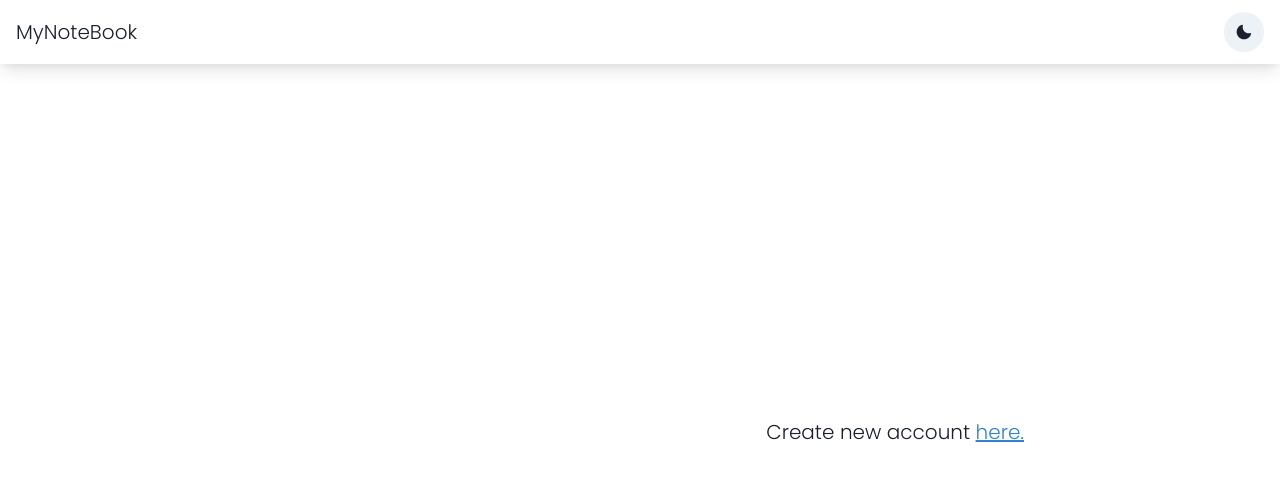
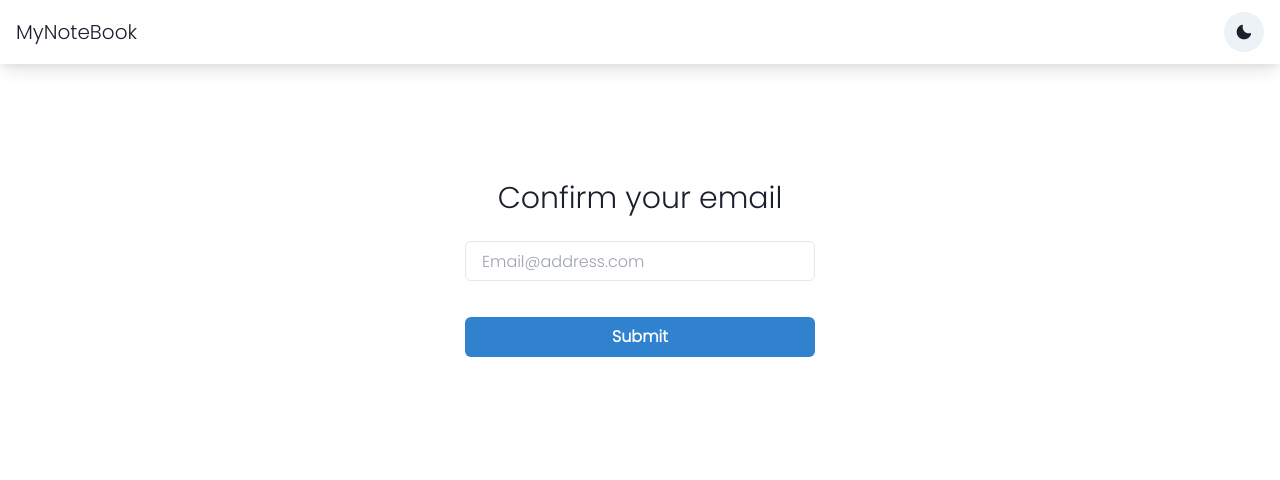
Before and after one commit to aniket-tote/MyNotebook, a React (Vite) app in the folder Client/: page /forgotpassword in a window 1280 px wide. Shown: the top 480 px of the page. Built offline with nearby package versions, Linux system fonts and the light colour scheme; no server answers.

Commit message:
added forgotpassword module

```diff
--- a/Client/src/components/ForgotPassword.jsx
+++ b/Client/src/components/ForgotPassword.jsx
@@ -1,26 +1,218 @@
-import { Flex, Text } from "@chakra-ui/react";
-import React from "react";
-import { Link } from "react-router-dom";
+import { Box, Button, CircularProgress, Flex, FormControl, FormErrorMessage, FormLabel, Input, Text, useToast } from "@chakra-ui/react";
+import { Field, Form, Formik } from "formik";
+import React, { useEffect, useState } from "react";
+import { Link, useNavigate, useSearchParams } from "react-router-dom";
 
 const ForgotPassword = () => {
+  let navigate = useNavigate();
+  const toast = useToast();
+  const [searchParams, setSearchParams] = useSearchParams();
+
+  function validateEmail(value) {
+    let error;
+    if (!value) {
+      error = "Email is required";
+    }
+    return error;
+  }
+  function validatePassword(value) {
+    let error;
+    if (!value) {
+      error = "Password is required";
+    }
+    return error;
+  }
+  function validatecPassword(value) {
+    let error;
+    if (!value) {
+      error = "Password is required";
+    }
+    return error;
+  }
+
+  useEffect(() => {
+    if (
+      localStorage.getItem("token")
+    ) {
+      navigate("/");
+    }
+  }, []);
+
   return (
     <Flex
-      fontSize={"xl"}
-      paddingX={64}
-      justifyContent={"end"}
+      flexDirection={"column"}
       alignItems={"center"}
       height={"calc(100vh - 4rem)"}
+      paddingY={"28"}
     >
-      <Link to="/signup">
-        Create new account{" "}
-        <Text
-          display={"inline"}
-          textColor={"blue.500"}
-          textDecoration={"underline"}
+      <Text fontSize='3xl' marginBottom={5}>
+        {searchParams.get("token")
+          ? "Reset Your Password"
+          : "Confirm your email"}
+      </Text>
+      {searchParams.get("token") ? (
+
+        <Formik
+          initialValues={{ password: "", cpassword: "" }}
+          onSubmit={async (values, actions) => {
+            if (values.password !== values.cpassword) {
+              toast({
+                title: "Password do not match",
+                status: "error",
+                position: "top",
+                duration: 2000,
+                isClosable: true,
+              });
+            } else {
+              const response = await fetch(
+                `${import.meta.env.VITE_REACT_APP_SERVER_BASE_URL}/auth/reset-password`,
+                {
+                  method: "POST",
+                  headers: {
+                    "Content-Type": "application/json",
+                  },
+                  body: JSON.stringify({
+                    userId: searchParams.get("id"),
+                    password: values.password.trim(),
+                    token: searchParams.get("token"),
+                  }),
+                }
+              );
+              const resData = await response.json();
+
+              if (resData.success) {
+                values.password = ""
+                values.cpassword = ""
+                toast({
+                  title: "Password Updated",
+                  status: "success",
+                  position: "top",
+                  duration: 2000,
+                  isClosable: true,
+                });
+                navigate("/login");
+              } else {
+                toast({
+                  title: resData.message.toString(),
+                  status: "error",
+                  position: "top",
+                  duration: 2000,
+                  isClosable: true,
+                });
+              }
+            }
+          }}
         >
-          here.
-        </Text>
-      </Link>
+          {(props) => (
+            <Form>
+              <Field name="password" validate={validatePassword}>
+                {({ field, form }) => (
+                  <FormControl
+                    isInvalid={form.errors.password && form.touched.password}
+                  >
+                    <Input
+                      {...field}
+                      placeholder="Password"
+                      type={"password"}
+                    />
+                    <FormErrorMessage>{form.errors.password}</FormErrorMessage>
+                  </FormControl>
+                )}
+              </Field>
+              <Box width={"100%"} height={5} />
+              <Field name="cpassword" validate={validatecPassword}>
+                {({ field, form }) => (
+                  <FormControl
+                    isInvalid={form.errors.cpassword && form.touched.cpassword}
+                  >
+                    <Input
+                      {...field}
+                      placeholder="Confirm Password"
+                      type={"password"}
+                    />
+                    <FormErrorMessage>{form.errors.cpassword}</FormErrorMessage>
+                  </FormControl>
+                )}
+              </Field>
+              <Box width={"100%"} height={2} />
+              <Button
+                mt={4}
+                width={"100%"}
+                colorScheme="blue"
+                isLoading={props.isSubmitting}
+                type="submit"
+              >
+                Update
+              </Button>
+            </Form>
+          )}
+        </Formik>
+      ) : (
+        <Formik
+          initialValues={{ email: "" }}
+          onSubmit={async (values, actions) => {
+            const response = await fetch(
+              `${import.meta.env.VITE_REACT_APP_SERVER_BASE_URL}/auth/forgot-password`,
+              {
+                method: "POST",
+                headers: {
+                  "Content-Type": "application/json",
+                },
+                body: JSON.stringify({
+                  email: values.email,
+                }),
+              }
+            );
+
+            const resData = await response.json();
+
+            if (resData.success) {
+              values.email = "";
+              toast({
+                title: resData.message,
+                status: "success",
+                position: "top",
+                duration: 2000,
+                isClosable: true,
+              });
+            } else {
+              toast({
+                title: resData.message,
+                status: "error",
+                position: "top",
+                duration: 2000,
+                isClosable: true,
+              });
+            }
+            actions.setSubmitting(false);
+          }}
+        >
+          {(props) => (
+            <Form>
+              <Field name="email" validate={validateEmail}>
+                {({ field, form }) => (
+                  <FormControl
+                    isInvalid={form.errors.email && form.touched.email}
+                  >
+                    <Input {...field} placeholder="Email@address.com" />
+                    <FormErrorMessage>{form.errors.email}</FormErrorMessage>
+                  </FormControl>
+                )}
+              </Field>
+              <Box width={"100%"} height={5} />
+              <Button
+                mt={4}
+                width={"100%"}
+                colorScheme="blue"
+                isLoading={props.isSubmitting}
+                type="submit"
+              >
+                Submit
+              </Button>
+            </Form>
+          )}
+        </Formik>
+      )}
     </Flex>
   );
 };
--- a/Client/src/components/Login.jsx
+++ b/Client/src/components/Login.jsx
@@ -66,7 +66,7 @@ const Login = () => {
             const response = await fetch(
               `${
                 import.meta.env.VITE_REACT_APP_SERVER_BASE_URL
-              }/api/auth/login`,
+              }/auth/login`,
               {
                 method: "POST",
                 headers: {
@@ -81,12 +81,11 @@ const Login = () => {
             const json = await response.json();
             actions.setSubmitting(false);
 
-            console.log(json);
             if (json.success) {
               localStorage.setItem("token", json.authtoken);
               navigate("/");
               toast({
-                title: "Welcome back!",
+                title: json.message.toString(),
                 status: "success",
                 position: "top",
                 duration: 2000,
@@ -94,7 +93,7 @@ const Login = () => {
               });
             } else {
               toast({
-                title: json.error,
+                title: json.message.toString(),
                 status: "error",
                 position: "top",
                 duration: 2000,
--- a/Client/src/components/Signup.jsx
+++ b/Client/src/components/Signup.jsx
@@ -75,7 +75,7 @@ const Signup = () => {
             const response = await fetch(
               `${
                 import.meta.env.VITE_REACT_APP_SERVER_BASE_URL
-              }/api/auth/signup`,
+              }/auth/signup`,
               {
                 method: "POST",
                 headers: {
@@ -90,7 +90,6 @@ const Signup = () => {
             );
             const json = await response.json();
             actions.setSubmitting(false);
-            console.log(json);
             if (json.success) {
               localStorage.setItem("token", json.authtoken);
               navigate("/");
@@ -103,7 +102,7 @@ const Signup = () => {
               });
             } else {
               toast({
-                title: json.error,
+                title: json.message.toString(),
                 status: "error",
                 position: "top",
                 duration: 2000,
@@ -164,7 +163,7 @@ const Signup = () => {
           )}
         </Formik>
         <Link to="/login">
-          Already Signed Up! Log{" "}
+          Already Signed Up! Log in{" "}
           <Text
             display={"inline"}
             textColor={"blue.500"}
--- a/Client/src/context/notes/NoteState.jsx
+++ b/Client/src/context/notes/NoteState.jsx
@@ -7,37 +7,41 @@ const NoteState = (props) => {
   const [notes, setNotes] = useState(notesInitial);
 
   const getAllNote = async () => {
-    const response = await fetch(`${host}/api/notes/fetchallnotes`, {
+    const response = await fetch(`${host}/api/notes/by-user`, {
       method: "GET",
       headers: {
         "Content-Type": "application/json",
-        "auth-token": localStorage.getItem("token"),
+        Authorization: `Bearer ${localStorage.getItem("token")}`,
       },
     });
     const json = await response.json();
-    setNotes(json);
+    if(json.success){
+      setNotes(json.notes);
+    }
   };
 
   const addNote = async (title, description, tag) => {
     tag === "" && (tag = "general");
-    const response = await fetch(`${host}/api/notes/addnote`, {
+    const response = await fetch(`${host}/api/notes`, {
       method: "POST",
       headers: {
         "Content-Type": "application/json",
-        "auth-token": localStorage.getItem("token"),
+        Authorization: `Bearer ${localStorage.getItem("token")}`,
       },
       body: JSON.stringify({ title, description, tag }),
     });
     const json = await response.json();
-    setNotes(notes.concat(json));
+    if(json.success){
+      setNotes(notes.concat(json.note));
+    }
   };
 
   const updateNote = async (id, title, description, tag) => {
-    const response = await fetch(`${host}/api/notes/updatenote/${id}`, {
+    const response = await fetch(`${host}/api/notes/${id}`, {
       method: "PUT",
       headers: {
         "Content-Type": "application/json",
-        "auth-token": localStorage.getItem("token"),
+        Authorization: `Bearer ${localStorage.getItem("token")}`,
       },
       body: JSON.stringify({ title, description, tag }),
     });
@@ -61,11 +65,11 @@ const NoteState = (props) => {
         return note._id !== id;
       })
     );
-    const response = await fetch(`${host}/api/notes/deletenote/${id}`, {
+    const response = await fetch(`${host}/api/notes/${id}`, {
       method: "DELETE",
       headers: {
         "Content-Type": "application/json",
-        "auth-token": localStorage.getItem("token"),
+        Authorization: `Bearer ${localStorage.getItem("token")}`,
       },
     });
     const json = await response.json();
```
